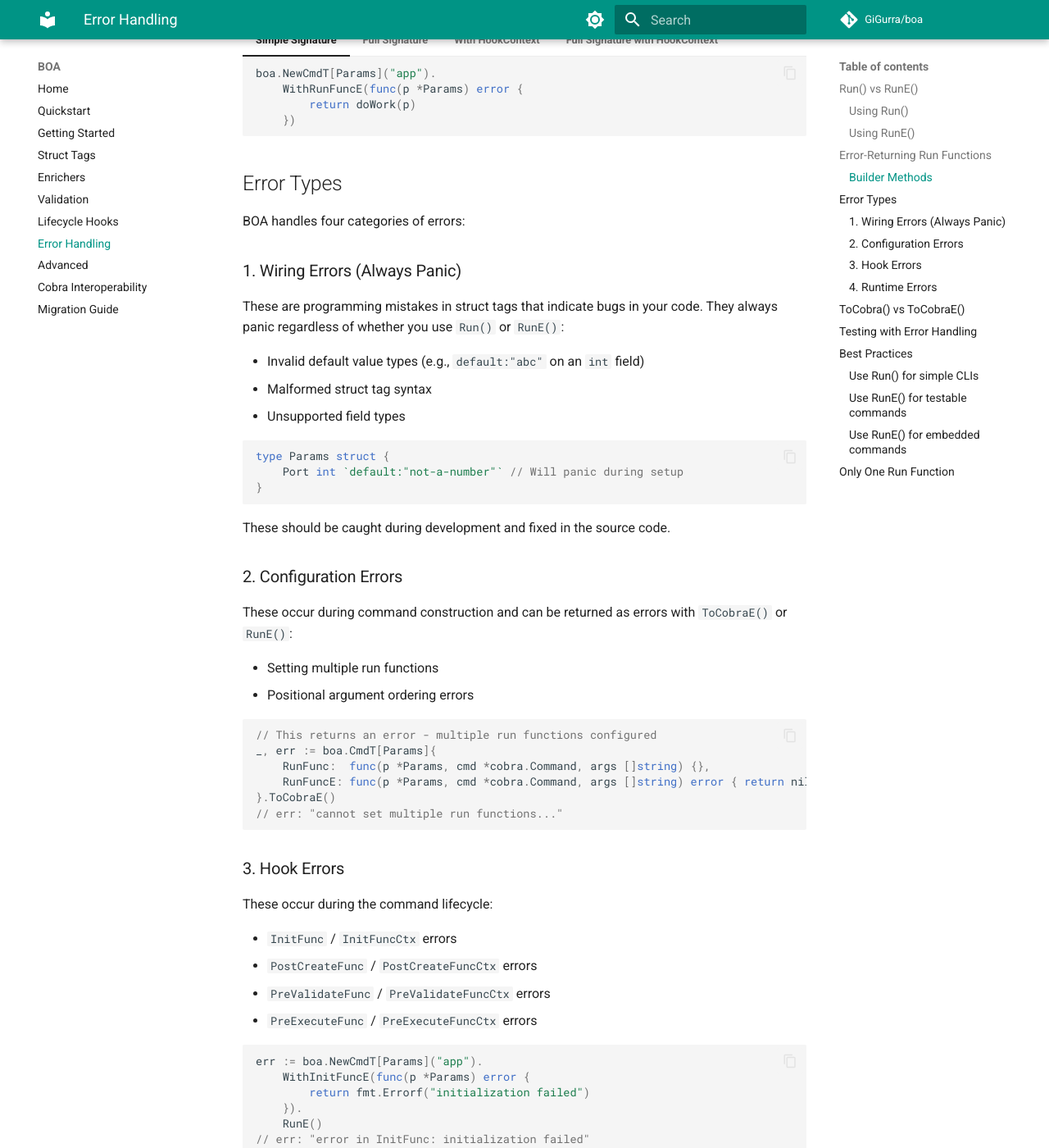
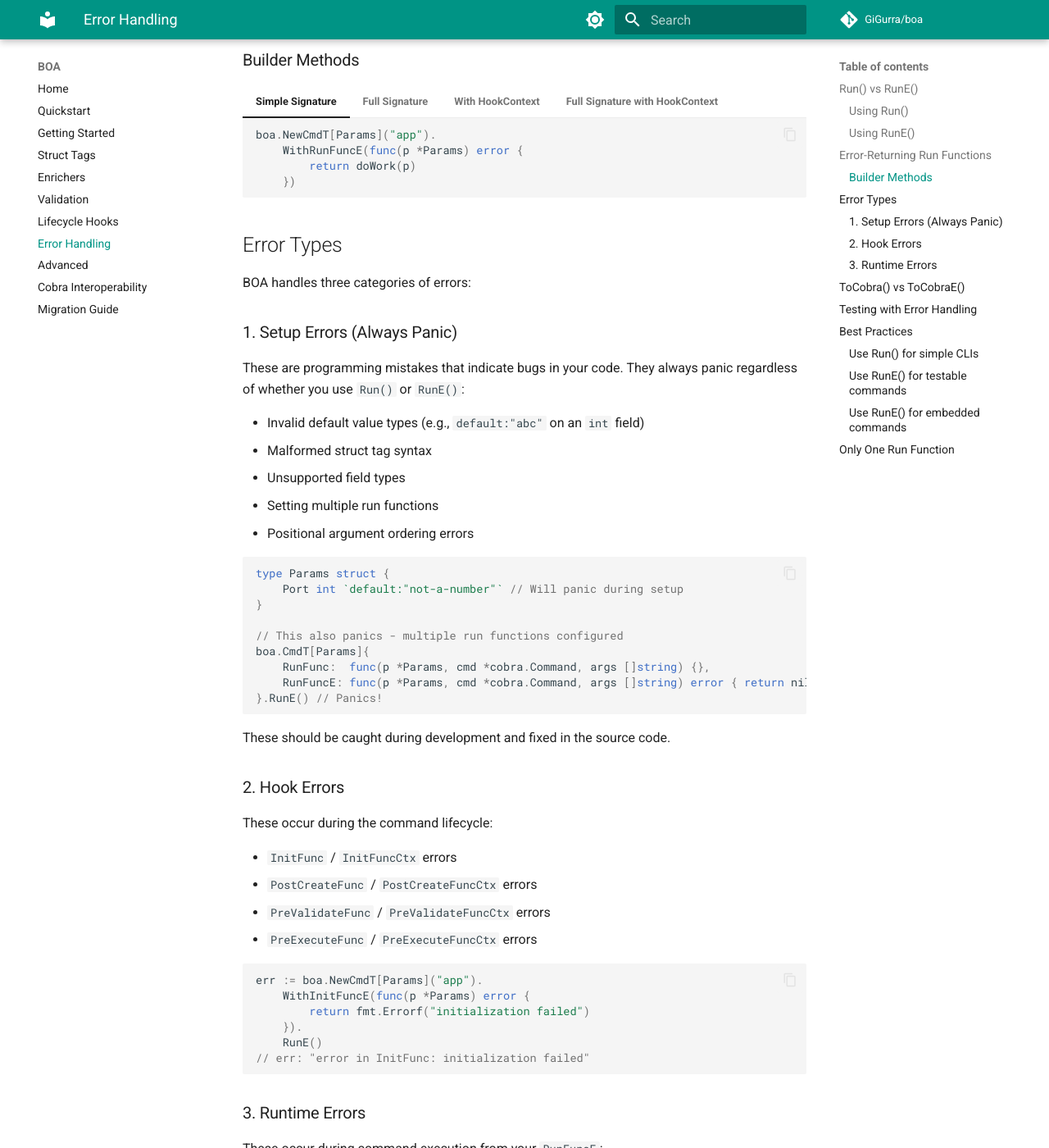
Before and after one commit to GiGurra/boa, an MkDocs documentation site: the page built from docs/error-handling.md, in a window 1280 px wide and 1400 px high, scrolled down 1710 px. Shown: the whole window at 82% size. Built offline with MkDocs 1.6.1 and Material for MkDocs 9.7.7, drawn with Linux system fonts in a browser that asks for light colours; comment, search, counter and statistics services are not loaded; some of the changed text lies outside the part shown.

Commit message:
fix: config errors like multiple run funcs now panic
API misuse (setting multiple run functions) should be caught during
development, not handled at runtime. Changed toCobraImplE() to panic
for validateRunFuncs errors instead of returning them.

Updated docs to consolidate wiring/config errors into "Setup Errors"
which always panic.

Co-Authored-By: Claude Opus 4.5 <noreply@anthropic.com>

````diff
--- a/docs/error-handling.md
+++ b/docs/error-handling.md
@@ -4,16 +4,19 @@ BOA provides two execution modes with different error handling behaviors: `Run()
 
 ## Run() vs RunE()
 
-| Method | Wiring Errors | Config Errors | Hook Errors | Runtime Errors |
-|--------|---------------|---------------|-------------|----------------|
-| `Run()` | Panic | Panic | Panic | Panic |
-| `RunE()` | Panic | Return | Return | Return |
-| `RunArgs(args)` | Panic | Panic | Panic | Panic |
-| `RunArgsE(args)` | Panic | Return | Return | Return |
+| Method | Setup Errors | Hook Errors | Runtime Errors |
+|--------|--------------|-------------|----------------|
+| `Run()` | Panic | Panic | Panic |
+| `RunE()` | Panic | Return | Return |
+| `RunArgs(args)` | Panic | Panic | Panic |
+| `RunArgsE(args)` | Panic | Return | Return |
 
-**Wiring Errors** are programming mistakes in struct tags (e.g., invalid default type, malformed tag syntax). These always panic as they indicate bugs that should be fixed in code.
+**Setup Errors** are programming mistakes that should be caught during development - they always panic regardless of whether you use `Run()` or `RunE()`. This includes:
 
-**Config Errors** are issues like setting multiple run functions. These return errors with `RunE()` methods.
+- Invalid struct tags (e.g., `default:"abc"` on an `int` field)
+- Malformed tag syntax
+- Setting multiple run functions
+- Unsupported field types
 
 ### Using Run()
 
@@ -99,41 +102,33 @@ BOA provides error-returning variants of all run function types:
 
 ## Error Types
 
-BOA handles four categories of errors:
+BOA handles three categories of errors:
 
-### 1. Wiring Errors (Always Panic)
+### 1. Setup Errors (Always Panic)
 
-These are programming mistakes in struct tags that indicate bugs in your code. They always panic regardless of whether you use `Run()` or `RunE()`:
+These are programming mistakes that indicate bugs in your code. They always panic regardless of whether you use `Run()` or `RunE()`:
 
 - Invalid default value types (e.g., `default:"abc"` on an `int` field)
 - Malformed struct tag syntax
 - Unsupported field types
+- Setting multiple run functions
+- Positional argument ordering errors
 
 ```go
 type Params struct {
     Port int `default:"not-a-number"` // Will panic during setup
 }
+
+// This also panics - multiple run functions configured
+boa.CmdT[Params]{
+    RunFunc:  func(p *Params, cmd *cobra.Command, args []string) {},
+    RunFuncE: func(p *Params, cmd *cobra.Command, args []string) error { return nil },
+}.RunE() // Panics!
 ```
 
 These should be caught during development and fixed in the source code.
 
-### 2. Configuration Errors
-
-These occur during command construction and can be returned as errors with `ToCobraE()` or `RunE()`:
-
-- Setting multiple run functions
-- Positional argument ordering errors
-
-```go
-// This returns an error - multiple run functions configured
-_, err := boa.CmdT[Params]{
-    RunFunc:  func(p *Params, cmd *cobra.Command, args []string) {},
-    RunFuncE: func(p *Params, cmd *cobra.Command, args []string) error { return nil },
-}.ToCobraE()
-// err: "cannot set multiple run functions..."
-```
-
-### 3. Hook Errors
+### 2. Hook Errors
 
 These occur during the command lifecycle:
 
@@ -151,7 +146,7 @@ err := boa.NewCmdT[Params]("app").
 // err: "error in InitFunc: initialization failed"
 ```
 
-### 4. Runtime Errors
+### 3. Runtime Errors
 
 These occur during command execution from your `RunFuncE`:
 
@@ -168,23 +163,24 @@ err := boa.NewCmdT[Params]("app").
 
 When you need the underlying Cobra command:
 
-| Method | Returns | Wiring Errors | Config Errors |
-|--------|---------|---------------|---------------|
+| Method | Returns | Setup Errors | Hook Errors |
+|--------|---------|--------------|-------------|
 | `ToCobra()` | `*cobra.Command` | Panic | Panic |
 | `ToCobraE()` | `(*cobra.Command, error)` | Panic | Return |
 
 ```go
-// ToCobra - panics on setup error
+// ToCobra - panics on any error
 cmd := boa.NewCmdT[Params]("app").
     WithRunFunc(func(p *Params) {}).
     ToCobra()
 
-// ToCobraE - returns setup error
+// ToCobraE - panics on setup errors, returns hook errors
 cmd, err := boa.NewCmdT[Params]("app").
+    WithInitFuncE(func(p *Params) error { return nil }).
     WithRunFuncE(func(p *Params) error { return nil }).
     ToCobraE()
 if err != nil {
-    // Handle setup error
+    // Handle hook error (InitFunc ran during ToCobraE)
 }
 ```
 
````
Also changed, not shown: 2 other files.
